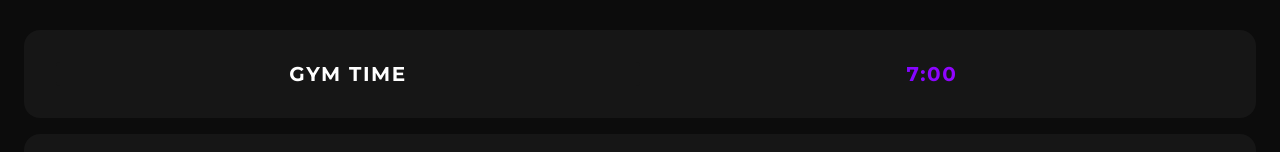
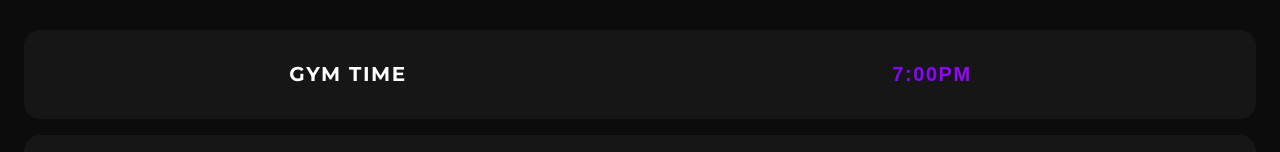
Before and after one commit to Sigword/Workout-App, a Next.js app: page / in a window 1280 px wide. Shown: the part 219-371 px from the top of the page. Built offline with nearby package versions, Linux system fonts and the light colour scheme.

Commit message:
Gym Time Fixes

```diff
--- a/components/GymTime.js
+++ b/components/GymTime.js
@@ -1,11 +1,13 @@
-import styles from "../styles/gym.module.css";
+import styles from "../styles/Gym.module.css";
 
 const Gym = () => {
   return (
-    <div className={styles.chatMain}>
-      <div className={styles.chatBox}>
-        <div className={styles.chatText}>GYM TIME</div>
-        <div className={styles.chatLogo}>7:00</div>
+    <div className={styles.gymTimeContainer}>
+      <div className={styles.gymTime}>
+        <div className={styles.gymTimeText}>GYM TIME</div>
+        <div className={styles.gymTimeInput}>
+          <input type="text" placeholder="7:00PM" />
+        </div>
       </div>
     </div>
   );
--- a/styles/gym.module.css
+++ b/styles/gym.module.css
@@ -1,11 +1,11 @@
-.chatMain {
+.gymTimeContainer {
   padding: 1rem 0rem;
   width: 100%;
   justify-content: center;
   align-items: center;
 }
 
-.chatBox {
+.gymTime {
   background-color: #161616;
   border-radius: 1rem;
   display: flex;
@@ -17,28 +17,34 @@
   padding: 2rem;
 }
 
-.chatText {
+.gymTimeText {
   background-color: #161616;
   border-radius: 0.25rem;
   display: flex;
   justify-content: center;
   width: 50%;
-  font-family: "Montserrat", sans-serif;
   font-weight: 700;
   font-size: 1.25rem;
+  flex: 1;
 }
 
-.chatLogo {
+.gymTimeInput {
   padding: 0rem, 1.25rem;
   display: flex;
-  font-size: 1.25rem;
   justify-content: center;
-  width: 50%;
   background: linear-gradient(95.41deg, #2c0aff -0.18%, #eb00ff 99.82%);
-  font-family: "Montserrat", sans-serif;
   -webkit-background-clip: text;
   -webkit-text-fill-color: transparent;
   background-clip: text;
+  flex: 1;
+}
+
+.gymTimeInput input {
+  background-color: transparent;
+  border: none;
+  width: 100%;
+  text-align: center;
   font-weight: 700;
+  font-size: 1.25rem;
   letter-spacing: 0.1rem;
 }
```
